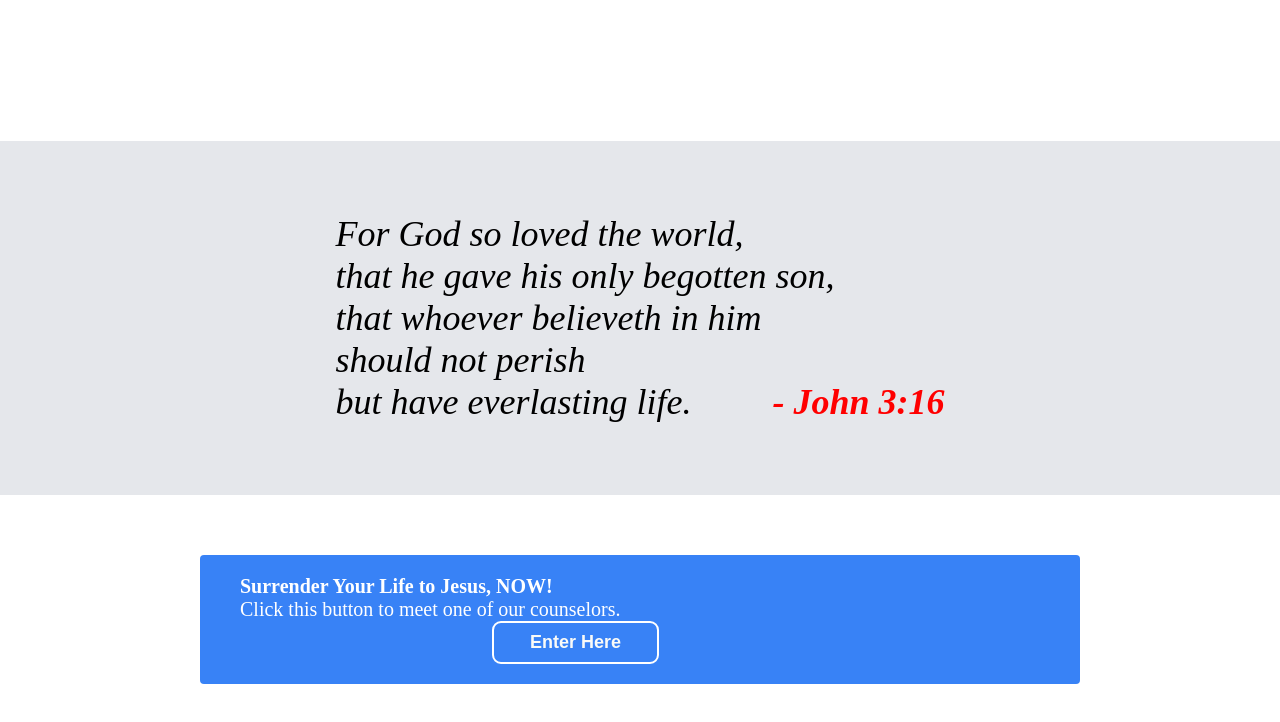
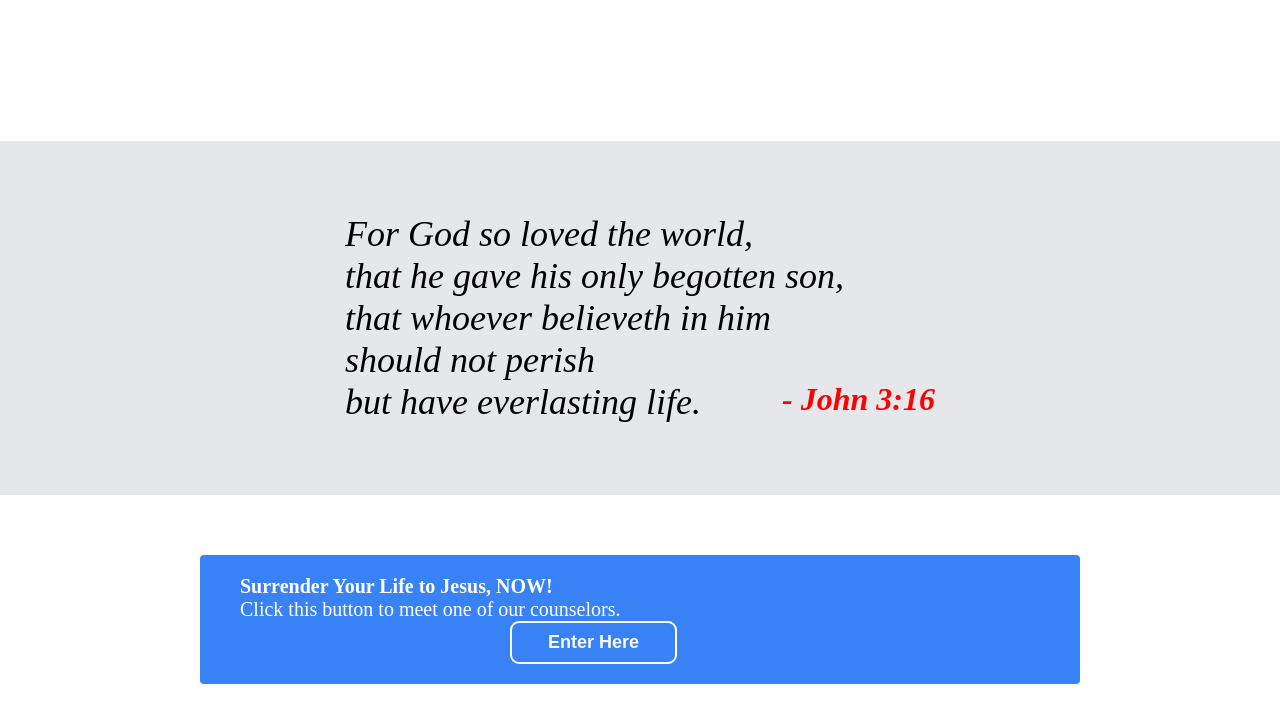
Before and after one commit to Viraculous/Odin-Projects, a plain HTML site: page Index.html in a window 1280 px wide. Shown: the part 876-1598 px from the top of the page. Drawn offline with Linux system fonts and the light colour scheme.

Commit message:
no major update

```diff
--- a/Index.html
+++ b/Index.html
@@ -45,7 +45,7 @@
            </div>
            <div>
             <div class="sub-main">
-                <div class="quote">For God so loved the world, <br>that he gave his only begotten son, <br> that whoever believeth in him <br>should not perish<br>but have everlasting life. &nbsp;&nbsp;&nbsp;&nbsp;&nbsp;&nbsp;&nbsp;&nbsp;<span style="float:right; color:red; font-weight:bold;">- John 3:16</span></div>
+                <div class="quote">For God so loved the world, <br>that he gave his only begotten son, <br> that whoever believeth in him <br>should not perish<br>but have everlasting life. &nbsp;&nbsp;&nbsp;&nbsp;&nbsp;&nbsp;&nbsp;&nbsp;<span style="float:right;font-size:xx-large; color:red; font-weight:bold;">- John 3:16</span></div>
             </div>
             <div>
                 <div class="cta"><span><strong>Surrender Your Life to Jesus, NOW!</strong><br>Click this button to meet one of our counselors. <button class="counsel">Enter Here</button></span></div>
--- a/index.css
+++ b/index.css
@@ -137,7 +137,7 @@ body{
     padding: 0.5em 2em 0.5em 2em;
     font-weight: bold;
     border:2px solid white;
-    margin-left: 14em;
+    margin-left: 15em;
 }
 footer{
     background-color: #1f2937;
```
